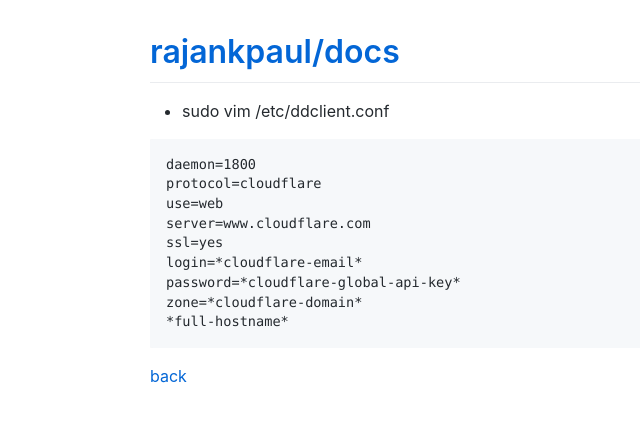
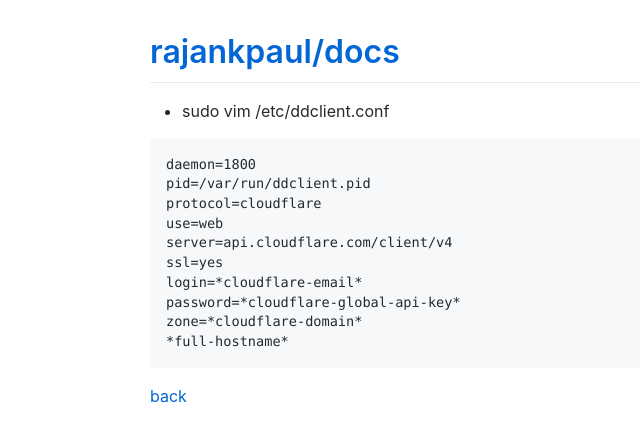
Before and after one commit to rajankpaul/docs, a Jekyll site: the page built from tutorials/linux/ddclient/index.md, in a window 1280 px wide. Shown: the top 442 px of the page, without its empty margins (0-640 px from the left). Built offline with Jekyll 4.4.1, drawn with Linux system fonts in a browser that asks for light colours; comment, search, counter and statistics services are not loaded.

Commit message:
Update index.md

````diff
--- a/tutorials/linux/ddclient/index.md
+++ b/tutorials/linux/ddclient/index.md
@@ -7,9 +7,10 @@ title: ddclient
 
 ```
 daemon=1800
+pid=/var/run/ddclient.pid
 protocol=cloudflare
 use=web
-server=www.cloudflare.com
+server=api.cloudflare.com/client/v4
 ssl=yes
 login=*cloudflare-email*
 password=*cloudflare-global-api-key*
````
